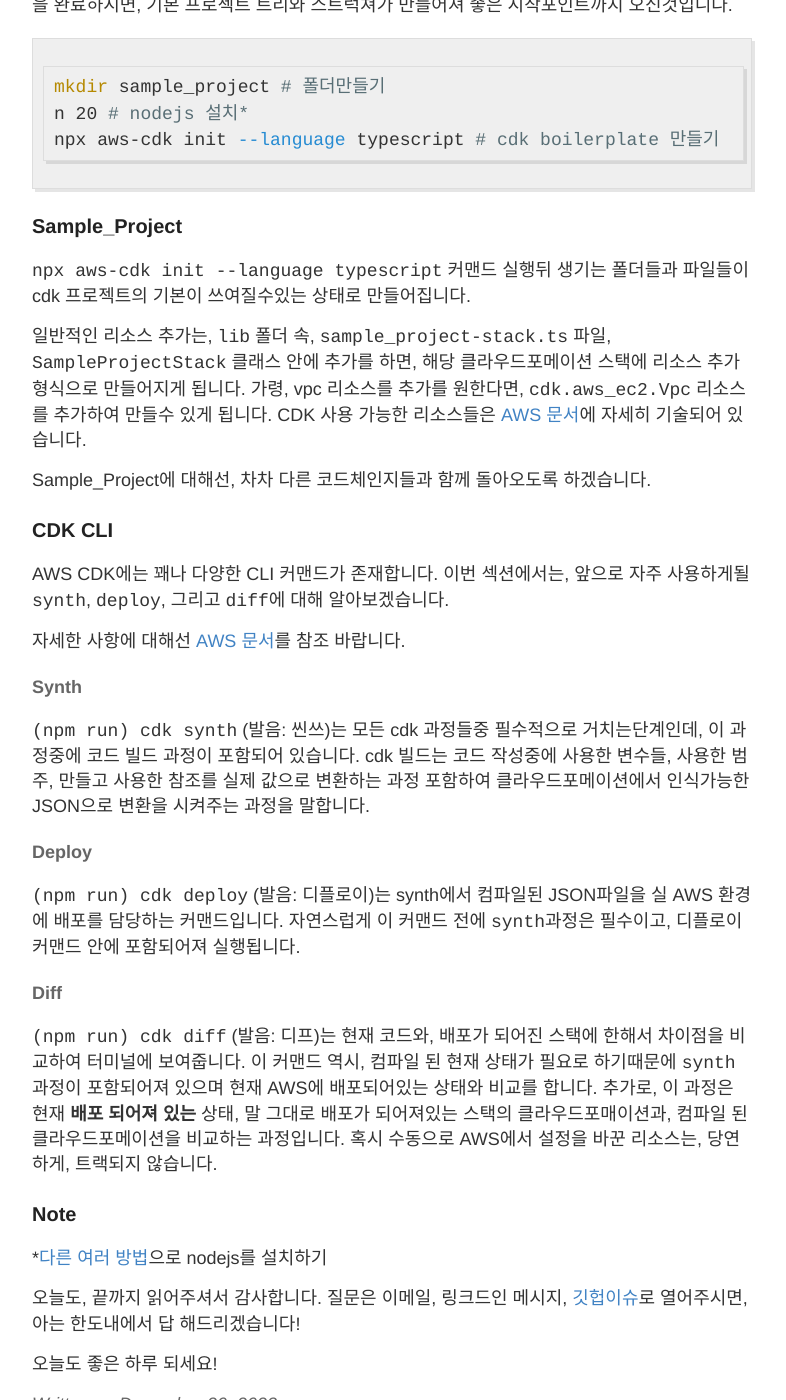
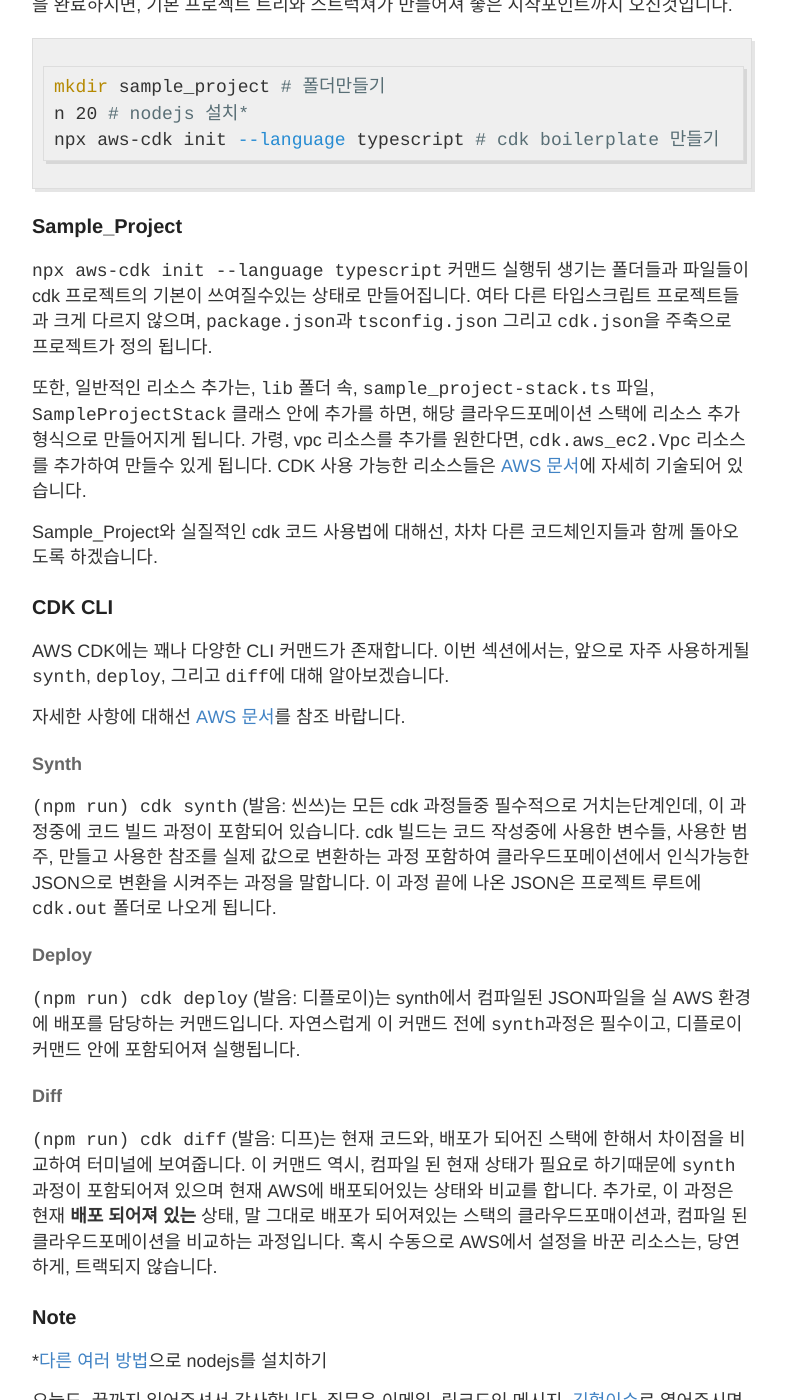
Before and after one commit to iamjaekim/iamjaekim.github.io, a Jekyll site: the page built from _posts/2023-12-20-cdk-pt2.md, in a window 1280 px wide and 1400 px high, scrolled down 499 px. Shown: the whole window, without its empty margins (248-1034 px from the left). Built offline with Jekyll 4.4.1, drawn with Linux system fonts in a browser that asks for light colours.

Commit message:
minor addition

```diff
--- a/_posts/2023-12-20-cdk-pt2.md
+++ b/_posts/2023-12-20-cdk-pt2.md
@@ -28,11 +28,11 @@
 
 ### Sample_Project
 
-`npx aws-cdk init --language typescript` 커맨드 실행뒤 생기는 폴더들과 파일들이 cdk 프로젝트의 기본이 쓰여질수있는 상태로 만들어집니다.
+`npx aws-cdk init --language typescript` 커맨드 실행뒤 생기는 폴더들과 파일들이 cdk 프로젝트의 기본이 쓰여질수있는 상태로 만들어집니다. 여타 다른 타입스크립트 프로젝트들과 크게 다르지 않으며, `package.json`과 `tsconfig.json` 그리고 `cdk.json`을 주축으로 프로젝트가 정의 됩니다.
 
-일반적인 리소스 추가는, `lib` 폴더 속, `sample_project-stack.ts` 파일, `SampleProjectStack` 클래스 안에 추가를 하면, 해당 클라우드포메이션 스택에 리소스 추가 형식으로 만들어지게 됩니다. 가령, vpc 리소스를 추가를 원한다면, `cdk.aws_ec2.Vpc` 리소스를 추가하여 만들수 있게 됩니다. CDK 사용 가능한 리소스들은 [AWS 문서](https://docs.aws.amazon.com/cdk/api/v2/docs/aws-cdk-lib-readme.html)에 자세히 기술되어 있습니다.
+또한, 일반적인 리소스 추가는, `lib` 폴더 속, `sample_project-stack.ts` 파일, `SampleProjectStack` 클래스 안에 추가를 하면, 해당 클라우드포메이션 스택에 리소스 추가 형식으로 만들어지게 됩니다. 가령, vpc 리소스를 추가를 원한다면, `cdk.aws_ec2.Vpc` 리소스를 추가하여 만들수 있게 됩니다. CDK 사용 가능한 리소스들은 [AWS 문서](https://docs.aws.amazon.com/cdk/api/v2/docs/aws-cdk-lib-readme.html)에 자세히 기술되어 있습니다.
 
-Sample_Project에 대해선, 차차 다른 코드체인지들과 함께 돌아오도록 하겠습니다.
+Sample_Project와 실질적인 cdk 코드 사용법에 대해선, 차차 다른 코드체인지들과 함께 돌아오도록 하겠습니다.
 
 ### CDK CLI
 
@@ -42,7 +42,7 @@
 
 #### Synth
 
-`(npm run) cdk synth` (발음: 씬쓰)는 모든 cdk 과정들중 필수적으로 거치는단계인데, 이 과정중에 코드 빌드 과정이 포함되어 있습니다. cdk 빌드는 코드 작성중에 사용한 변수들, 사용한 범주, 만들고 사용한 참조를 실제 값으로 변환하는 과정 포함하여 클라우드포메이션에서 인식가능한 JSON으로 변환을 시켜주는 과정을 말합니다.
+`(npm run) cdk synth` (발음: 씬쓰)는 모든 cdk 과정들중 필수적으로 거치는단계인데, 이 과정중에 코드 빌드 과정이 포함되어 있습니다. cdk 빌드는 코드 작성중에 사용한 변수들, 사용한 범주, 만들고 사용한 참조를 실제 값으로 변환하는 과정 포함하여 클라우드포메이션에서 인식가능한 JSON으로 변환을 시켜주는 과정을 말합니다. 이 과정 끝에 나온 JSON은 프로젝트 루트에 `cdk.out` 폴더로 나오게 됩니다.
 
 #### Deploy
 
```
